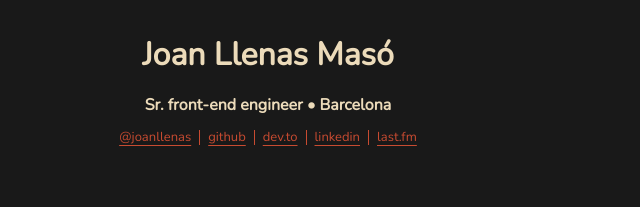
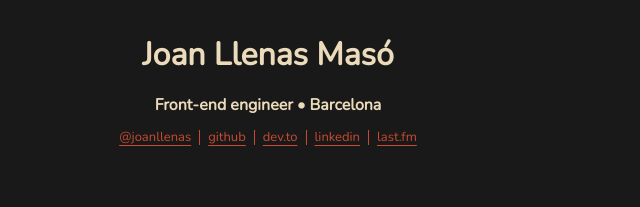
Before and after one commit to joanllenas/joanllenas.github.io, a website: page public/index.html in a window 1280 px wide. Shown: the top 207 px of the page, 372-1012 px from the left. Drawn offline with nearby package versions, Linux system fonts and the light colour scheme; files that its build step writes are made by us from their sources; files whose address does not match are found by name.

Commit message:
index.html changes

```diff
--- a/public/index.html
+++ b/public/index.html
@@ -33,7 +33,7 @@
 
     <header>
       <h1>Joan Llenas Masó</h1>
-      <h2>Sr. front-end engineer • Barcelona</h2>
+      <h2>Front-end engineer • Barcelona</h2>
       <ul class="profile-links">
         <li><a href="https://twitter.com/joanllenas">@joanllenas</a></li>
         <li><a href="https://github.com/joanllenas">github</a></li>
```
Also changed, not shown: dist/index.html.
